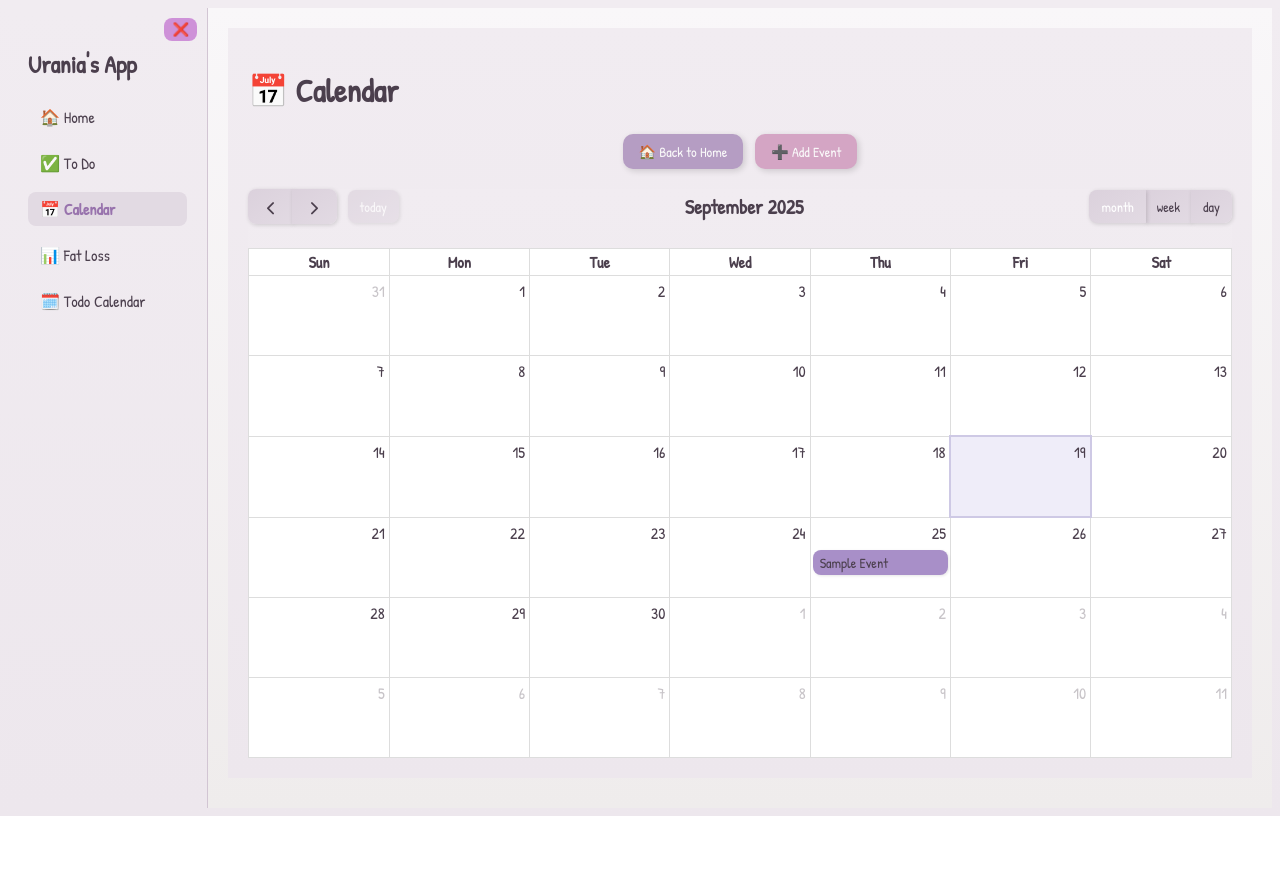
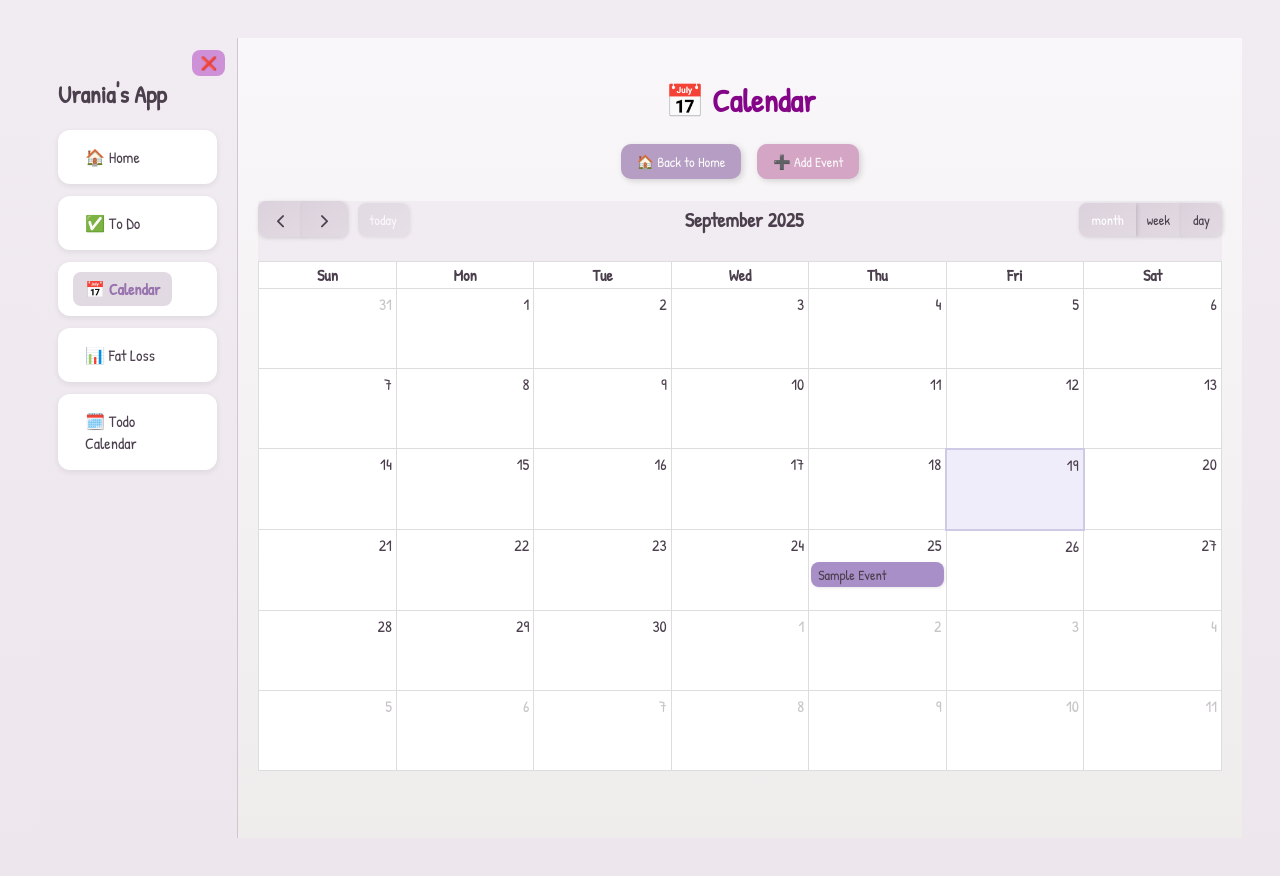
Before and after one commit to fishstar2023/TODOLIST, a React (Vite) app: page /calendar in a window 1280 px wide. Before the commit the page ends 816 px from the top, so only its background shows below. Built offline with nearby package versions, Linux system fonts and the light colour scheme.

Commit message:
update:calendar

```diff
--- a/src/components/todo/CalendarPage.css
+++ b/src/components/todo/CalendarPage.css
@@ -1,14 +1,22 @@
 body, .calendar-container, .fc {
   font-family: 'Patrick Hand', cursive !important;
   color: #4B3F4D;
+  /* width: min-content; */
   background: linear-gradient(180deg, #F1ECF1, #EDE7ED);
 }
 
-.calendar-container {
-  max-width: 1100px;
+
+/* FullCalendar 自動撐滿 */
+.fc {
+  width: 100% ;
+  max-width: 100%;
   margin: 0 auto;
-  padding: 20px;
 }
+
+.fc table {
+  width: 100% ;
+  table-layout: fixed; /* 避免列寬亂掉 */
+/}
 
 .fc .fc-toolbar-title {
   font-size: 20px;
@@ -201,11 +209,11 @@ body, .calendar-container, .fc {
 }
 
 .delete-category:hover {
-  color: red;
+  color: rgb(200, 88, 88);
 }
 
 .edit-category:hover {
-  color: blue;
+  color: rgb(87, 87, 160);
 }
 
 .edit-category-section {
--- a/src/components/todo/CalendarPage.tsx
+++ b/src/components/todo/CalendarPage.tsx
@@ -27,14 +27,24 @@ const CalendarPage: React.FC = () => {
 
   const [events, setEvents] = useState<EventType[]>(() => {
     const saved = localStorage.getItem("events");
-    return saved ? JSON.parse(saved) : [
-      { id: "1", title: "Sample Event", date: "2025-09-25", category: "Work", color: fixedColors[0] },
+    return saved
+      ? JSON.parse(saved)
+      : [
+          {
+            id: "1",
+            title: "Sample Event",
+            date: "2025-09-25",
+            category: "Work",
+            color: fixedColors[0],
+          },
         ];
   });
 
   const [categories, setCategories] = useState<CategoryType[]>(() => {
     const saved = localStorage.getItem("categories");
-    return saved ? JSON.parse(saved) : [
+    return saved
+      ? JSON.parse(saved)
+      : [
           { name: "Work", color: fixedColors[0] },
           { name: "Life", color: fixedColors[1] },
           { name: "Hobby", color: fixedColors[2] },
@@ -75,38 +85,40 @@ const CalendarPage: React.FC = () => {
       title: clickInfo.event.title,
       date: clickInfo.event.startStr,
       category: clickInfo.event.extendedProps.category,
-      color: clickInfo.event.backgroundColor
+      color: clickInfo.event.backgroundColor,
     });
     setEventTitle(clickInfo.event.title);
     setEventDate(clickInfo.event.startStr);
-    setEventCategory(clickInfo.event.extendedProps.category || categories[0]?.name);
+    setEventCategory(
+      clickInfo.event.extendedProps.category || categories[0]?.name
+    );
     setModalOpen(true);
   };
 
   // 儲存事件
   const handleSave = () => {
     if (!eventTitle.trim() || !eventDate) return;
-    const cat = categories.find(c => c.name === eventCategory);
+    const cat = categories.find((c) => c.name === eventCategory);
     const color = cat?.color || fixedColors[0];
 
     if (modalEvent) {
-      setEvents(prev =>
-        prev.map(e =>
+      setEvents((prev) =>
+        prev.map((e) =>
           e.id === modalEvent.id
             ? { ...e, title: eventTitle, date: eventDate, category: eventCategory, color }
             : e
         )
       );
     } else {
-      setEvents(prev => [
+      setEvents((prev) => [
         ...prev,
         {
-          id: String(prev.length + 1),
+          id: String(Date.now()),
           title: eventTitle,
           date: eventDate,
           category: eventCategory,
-          color
-        }
+          color,
+        },
       ]);
     }
     setModalOpen(false);
@@ -115,27 +127,32 @@ const CalendarPage: React.FC = () => {
   // 刪除事件
   const handleDelete = () => {
     if (!modalEvent) return;
-    setEvents(prev => prev.filter(e => e.id !== modalEvent.id));
+    setEvents((prev) => prev.filter((e) => e.id !== modalEvent.id));
     setModalOpen(false);
   };
 
   // 新增分類
   const handleAddCategory = (name: string) => {
     const trimmed = name.trim();
-    if (!trimmed || categories.find(c => c.name === trimmed)) return;
+    if (!trimmed || categories.find((c) => c.name === trimmed)) return;
 
     // 選擇尚未使用的顏色
-    const usedColors = categories.map(c => c.color);
-    const color = fixedColors.find(c => !usedColors.includes(c)) || fixedColors[0];
+    const usedColors = categories.map((c) => c.color);
+    const color =
+      fixedColors.find((c) => !usedColors.includes(c)) || fixedColors[0];
 
-    setCategories(prev => [...prev, { name: trimmed, color }]);
+    setCategories((prev) => [...prev, { name: trimmed, color }]);
     setEventCategory(trimmed);
   };
 
   // 刪除分類
   const handleDeleteCategory = (name: string) => {
-    setCategories(prev => prev.filter(c => c.name !== name));
-    setEvents(prev => prev.map(e => (e.category === name ? { ...e, category: "", color: "" } : e)));
+    setCategories((prev) => prev.filter((c) => c.name !== name));
+    setEvents((prev) =>
+      prev.map((e) =>
+        e.category === name ? { ...e, category: "", color: "" } : e
+      )
+    );
   };
 
   // 編輯分類名稱
@@ -149,18 +166,24 @@ const CalendarPage: React.FC = () => {
     const trimmed = editCategoryName.trim();
     if (!trimmed) return;
 
-    setCategories(prev =>
-      prev.map(c =>
-        c.name === editingCategory
-          ? { name: trimmed, color: c.color } // 固定顏色
-          : c
+    // 檢查新名稱是否已存在
+    if (
+      categories.some(
+        (c) => c.name === trimmed && c.name !== editingCategory
+      )
+    )
+      return;
+
+    setCategories((prev) =>
+      prev.map((c) =>
+        c.name === editingCategory ? { name: trimmed, color: c.color } : c
       )
     );
 
-    setEvents(prev =>
-      prev.map(e =>
+    setEvents((prev) =>
+      prev.map((e) =>
         e.category === editingCategory
-          ? { ...e, category: trimmed, color: e.color } // 固定顏色
+          ? { ...e, category: trimmed, color: e.color }
           : e
       )
     );
@@ -169,22 +192,27 @@ const CalendarPage: React.FC = () => {
   };
 
   return (
-    <div className="calendar-container">
-      <h1 className="calendar-title">📅 Calendar</h1>
+    <div className="content-container">
+      <h1 className="page-title">📅 Calendar</h1>
 
       <div className="button-group">
-        <button className="back-button" onClick={() => navigate("/")}>🏠 Back to Home</button>
-        <button className="add-button" onClick={handleAddClick}>➕ Add Event</button>
+        <button className="back-button" onClick={() => navigate("/")}>
+          🏠 Back to Home
+        </button>
+        <button className="add-button" onClick={handleAddClick}>
+          ➕ Add Event
+        </button>
       </div>
 
+      <div className="calendar-wrapper">
         <FullCalendar
           plugins={[dayGridPlugin, interactionPlugin]}
           initialView="dayGridMonth"
-        events={events.map(e => ({
+          events={events.map((e) => ({
             ...e,
             backgroundColor: e.color,
             borderColor: e.color,
-          textColor: "#4B3F4D"
+            textColor: "#4B3F4D",
           }))}
           eventClick={handleEventClick}
           headerToolbar={{
@@ -200,54 +228,104 @@ const CalendarPage: React.FC = () => {
           <div className="modal-overlay">
             <div className="modal">
               <h3>{modalEvent ? "Edit Event" : "Add Event"}</h3>
-            <input type="text" value={eventTitle} onChange={e => setEventTitle(e.target.value)} placeholder="Event title" />
-            <input type="date" value={eventDate} onChange={e => setEventDate(e.target.value)} />
+              <input
+                type="text"
+                value={eventTitle}
+                onChange={(e) => setEventTitle(e.target.value)}
+                placeholder="Event title"
+              />
+              <input
+                type="date"
+                value={eventDate}
+                onChange={(e) => setEventDate(e.target.value)}
+              />
 
-            <select value={eventCategory} onChange={e => setEventCategory(e.target.value)}>
-              {categories.map(c => (
-                <option key={c.name} value={c.name}>{c.name}</option>
+              <select
+                value={eventCategory}
+                onChange={(e) => setEventCategory(e.target.value)}
+              >
+                {categories.map((c) => (
+                  <option key={c.name} value={c.name}>
+                    {c.name}
+                  </option>
                 ))}
               </select>
 
               <div className="new-category">
-              <input type="text" placeholder="New category" onKeyDown={e => {
+                <input
+                  type="text"
+                  placeholder="New category"
+                  onKeyDown={(e) => {
                     if (e.key === "Enter") {
                       handleAddCategory((e.target as HTMLInputElement).value);
                       (e.target as HTMLInputElement).value = "";
                     }
-              }} />
+                  }}
+                />
               </div>
 
               <div className="modal-buttons">
                 <div className="left-buttons">
-                {modalEvent && <button onClick={handleDelete} className="delete-btn">Delete</button>}
-                <button onClick={() => setModalOpen(false)} className="cancel-btn">Cancel</button>
+                  {modalEvent && (
+                    <button
+                      onClick={handleDelete}
+                      className="delete-btn"
+                    >
+                      Delete
+                    </button>
+                  )}
+                  <button
+                    onClick={() => setModalOpen(false)}
+                    className="cancel-btn"
+                  >
+                    Cancel
+                  </button>
                 </div>
                 <div className="right-buttons">
-                <button className="save-btn" onClick={handleSave}>Save</button>
+                  <button className="save-btn" onClick={handleSave}>
+                    Save
+                  </button>
                 </div>
               </div>
 
               <div className="category-tags">
-              {categories.map(c => (
-                <span key={c.name} className="category-tag" style={{ backgroundColor: c.color }}>
+                {categories.map((c) => (
+                  <span
+                    key={c.name}
+                    className="category-tag"
+                    style={{ backgroundColor: c.color }}
+                  >
                     {c.name}
-                  <button className="edit-category" onClick={() => startEditCategory(c)}>✎</button>
-                  <button className="delete-category" onClick={() => handleDeleteCategory(c.name)}>×</button>
+                    <button
+                      className="edit-category"
+                      onClick={() => startEditCategory(c)}
+                    >
+                      ✎
+                    </button>
+                    <button
+                      className="delete-category"
+                      onClick={() => handleDeleteCategory(c.name)}
+                    >
+                      ×
+                    </button>
                   </span>
                 ))}
               </div>
 
               {editingCategory && (
                 <div className="edit-category-section">
-                <input type="text" value={editCategoryName} onChange={e => setEditCategoryName(e.target.value)} />
+                  <input
+                    type="text"
+                    value={editCategoryName}
+                    onChange={(e) => setEditCategoryName(e.target.value)}
+                  />
                   <button onClick={saveEditCategory}>Save</button>
                 </div>
               )}
-
             </div>
           </div>
         )}
+      </div>
     </div>
   );
 };
--- /dev/null
+++ b/src/components/todo/TodoPage.css
@@ -0,0 +1,134 @@
+/* TodoPage.css */
+/* 全局 */
+body {
+  background-color: #fef6f9; /* 淺粉背景 */
+  font-family: 'Patrick Hand', cursive !important;
+  color: #333;
+  padding: 30px;
+  display: flex;
+  flex-direction: column;
+  align-items: center;
+}
+
+/* App 標題 */
+h1 {
+  font-family: 'Patrick Hand', cursive !important;
+  font-size: 2rem;
+  color: #840588;
+  margin-bottom: 20px;
+  text-align: center;
+}
+h3 {
+  font-size: 1.2rem;
+  color: #a04939;
+  margin-bottom: 10px;
+  text-align: left;
+}
+
+/* Todo List */
+ol#list {
+  list-style: none;
+  padding: 0;
+  width: 100%;
+  max-width: 500px;
+}
+
+li {
+  margin-bottom: 10px;
+  padding: 10px 15px;
+  border-radius: 12px;
+  background-color: #ffffff;
+  box-shadow: 0 2px 6px rgba(0,0,0,0.08);
+  display: flex;
+  align-items: center;
+  justify-content: space-between;
+  gap: 10px;
+}
+
+/* Todo 按鈕 */
+li button {
+  font-family: 'Patrick Hand', cursive !important;
+  border-radius: 8px;
+  padding: 4px 8px;
+  border: none;
+  cursor: pointer;
+  font-weight: 500;
+  transition: 0.2s;
+}
+
+li button:hover {
+  transform: translateY(-1px);
+  box-shadow: 0 2px 4px rgba(0,0,0,0.15);
+}
+
+/* 表單與提交 */
+input[type="text"] {
+  font-family: 'Patrick Hand', cursive !important;
+  padding: 8px 12px;
+  border-radius: 12px;
+  border: 3px solid #c476d2c2;
+  width: 200px;
+  margin-right: 8px;
+}
+
+button {
+  font-family: 'Patrick Hand', cursive !important;
+  background-color: #c476d2c2;
+  color: white;
+  padding: 6px 12px;
+  margin: 2px;
+}
+
+.filter-buttons {
+  display: flex;
+  gap: 10px;
+  margin-bottom: 20px;
+}
+
+.filter-button {
+  background-color: #ebc4e2;
+  border: none;
+  border-radius: 8px;
+  padding: 6px 14px;
+  font-size: 0.95rem;
+  cursor: pointer;
+  transition: all 0.2s;
+}
+
+.filter-button.active {
+  background-color: #cec9e5;
+  color: #83628b;
+  font-weight: bold;
+}
+
+/* 選擇器 */
+select {
+  padding: 6px 12px;
+  border-radius: 12px;
+  border: 1px solid #f0a1b3;
+  font-size: 0.95rem;
+  background-color: #fff;
+}
+
+.submit-btn {
+  font-family: 'Patrick Hand', cursive !important;
+  background-color: #c476d2c2;
+  color: white;
+  padding: 6px 12px;
+  margin: 2px;
+  border: none;           /* 移除邊框 */
+  /* border-radius: 12px; */
+  cursor: pointer;
+  transition: all 0.2s ease;
+}
+
+.submit-btn:hover {
+  background-color: #b87bc3; /* hover 顏色 */
+}
+
+.content-container {
+  width: 100%;
+  max-width: 1100px;
+  min-width: 800px;
+  margin: 0 auto;
+}
```
Also changed, not shown: src/components/todo/TodoPage.tsx (added, +107 -0 lines). Lines whose indentation alone changed are shown as unchanged.
